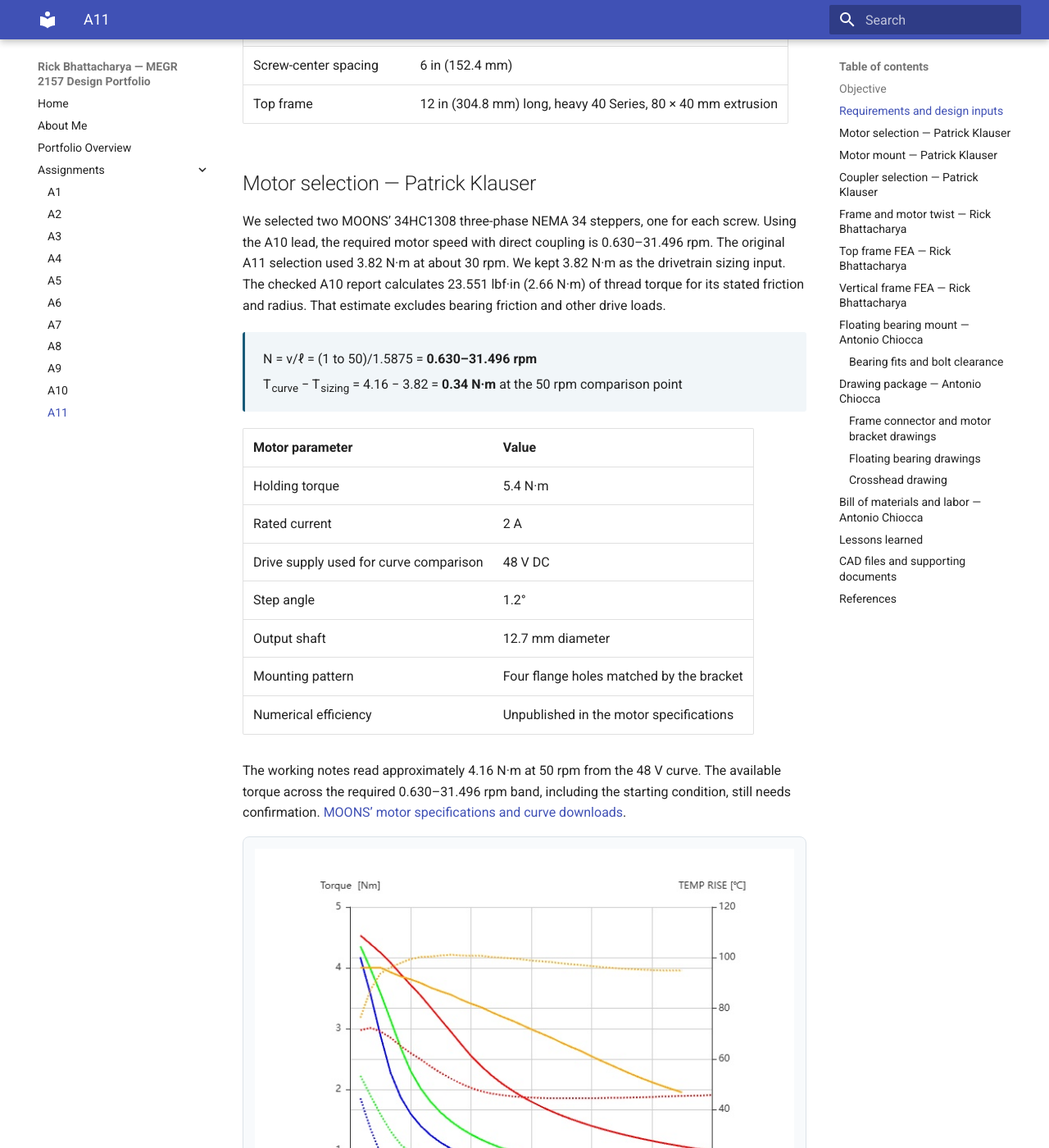
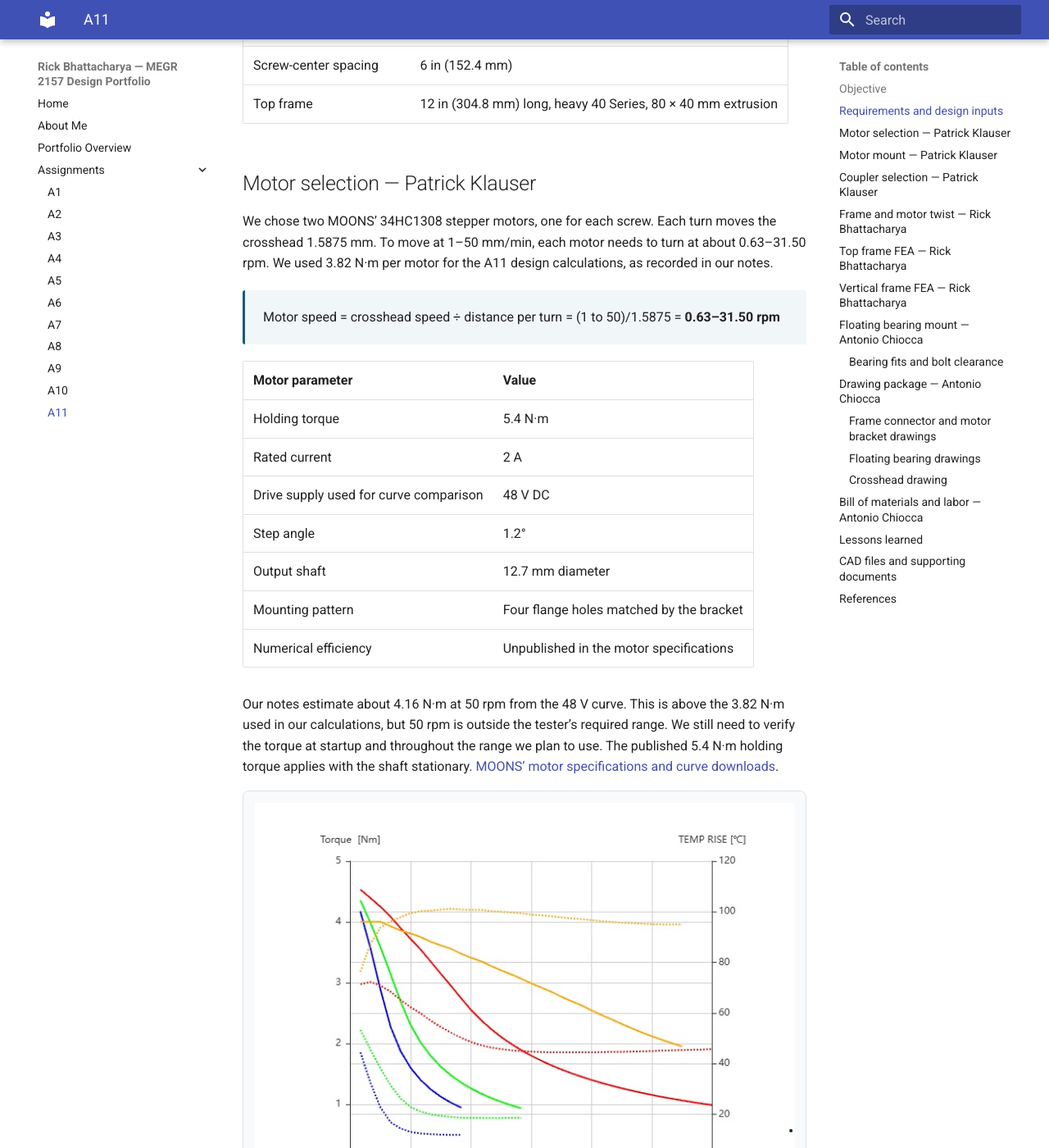
Before and after one commit to sbhatt23uncc/megr2157-portfolio, an MkDocs documentation site: the page built from docs/assignments/a11/index.md, in a window 1280 px wide and 1400 px high, scrolled down 1641 px. Shown: the whole window at 82% size. Built offline with MkDocs 1.6.1 and Material for MkDocs 9.7.7, drawn with Linux system fonts in a browser that asks for light colours; some of the changed text lies outside the part shown.

Commit message:
Clarify and verify A11 calculations

```diff
--- a/docs/assignments/a11/index.md
+++ b/docs/assignments/a11/index.md
@@ -45,11 +45,10 @@ We continued the design of the benchtop tensile tester from A10. We selected mot
 
 ## Motor selection — Patrick Klauser
 
-We selected two MOONS’ 34HC1308 three-phase NEMA 34 steppers, one for each screw. Using the A10 lead, the required motor speed with direct coupling is 0.630–31.496 rpm. The original A11 selection used 3.82 N·m at about 30 rpm. We kept 3.82 N·m as the drivetrain sizing input. The checked A10 report calculates 23.551 lbf·in (2.66 N·m) of thread torque for its stated friction and radius. That estimate excludes bearing friction and other drive loads.
+We chose two MOONS’ 34HC1308 stepper motors, one for each screw. Each turn moves the crosshead 1.5875 mm. To move at 1–50 mm/min, each motor needs to turn at about 0.63–31.50 rpm. We used 3.82 N·m per motor for the A11 design calculations, as recorded in our notes.
 
 <div class="a11-eq">
-N = v/ℓ = (1 to 50)/1.5875 = <strong>0.630–31.496 rpm</strong><br>
-T<sub>curve</sub> − T<sub>sizing</sub> = 4.16 − 3.82 = <strong>0.34 N·m</strong> at the 50 rpm comparison point
+Motor speed = crosshead speed ÷ distance per turn = (1 to 50)/1.5875 = <strong>0.63–31.50 rpm</strong>
 </div>
 
 | Motor parameter | Value |
@@ -62,7 +61,7 @@ T<sub>curve</sub> − T<sub>sizing</sub> = 4.16 − 3.82 = <strong>0.34 N·m</st
 | Mounting pattern | Four flange holes matched by the bracket |
 | Numerical efficiency | Unpublished in the motor specifications |
 
-The working notes read approximately 4.16 N·m at 50 rpm from the 48 V curve. The available torque across the required 0.630–31.496 rpm band, including the starting condition, still needs confirmation. [MOONS’ motor specifications and curve downloads](https://www.moonsindustries.com/p/nema-34-smooth-hybrid-stepper-motors/34hc1308-000004611110015035).
+Our notes estimate about 4.16 N·m at 50 rpm from the 48 V curve. This is above the 3.82 N·m used in our calculations, but 50 rpm is outside the tester’s required range. We still need to verify the torque at startup and throughout the range we plan to use. The published 5.4 N·m holding torque applies with the shaft stationary. [MOONS’ motor specifications and curve downloads](https://www.moonsindustries.com/p/nema-34-smooth-hybrid-stepper-motors/34hc1308-000004611110015035).
 
 <figure class="a11-figure " id="a11-figure-2"><img src="images/motor-curve.jpg" alt="Motor torque and temperature rise versus speed from the team’s working report." loading="lazy"><figcaption><strong>Figure 2.</strong> Motor torque and temperature rise versus speed from the team’s working report. <a href="images/motor-curve.jpg" target="_blank" rel="noopener">Full size</a>.</figcaption></figure>
 
@@ -70,7 +69,7 @@ The working notes read approximately 4.16 N·m at 50 rpm from the 48 V curve. Th
 
 The plate uses nominal 0.125-in (3.175-mm) 1018 cold-rolled steel. The drawing shows a 3.24-in square plate, four Ø0.22-in holes, and 0.25-in offsets to the hole centers. The 80 × 40 mm extrusion allowed the motor and bracket to use one four-bolt pattern after the original 1.5-in square extrusion left no material beneath the motor holes.
 
-**Knowns and unknowns.** Use four M5 fasteners, 3.82 N·m of torque, and the worksheet’s 370 MPa yield assumption with a factor of 4. Solve for the load per bolt and minimum thickness for projected hole bearing.
+We checked how hard each bolt presses against its hole when the motor turns. We assumed the four M5 bolts share the torque equally and used the worksheet’s 370 MPa material strength with a safety factor of 4.
 
 <div class="a11-eq">
 s = (3.24 − 2 × 0.25) × 25.4 = 69.596 mm<br>
@@ -81,7 +80,7 @@ t<sub>min</sub> = F<sub>bolt</sub>/(σ<sub>b,allow</sub>d) = 19.4/[92.5(5)] = <s
 σ<sub>b</sub> = 19.4/[5(3.175)] = <strong>1.22 MPa</strong> at the selected thickness
 </div>
 
-The first worksheet used the bolt-hole radius as the lever arm. This check uses the distance from the motor axis to a bolt center and assumes equal load sharing. Projected hole bearing is one check on plate thickness. Plate bending, alignment and service access also govern the final mount.
+The first worksheet used the radius of a bolt hole. The distance we need is from the center of the motor shaft to the center of a bolt. With that correction, the hole bearing check gives 1.22 MPa for the selected plate. The 0.042 mm result is the minimum from that one check. It does not account for bending or keeping the motor aligned.
 
 <div class="a11-pair"><figure class="a11-figure " id="a11-figure-3"><img src="images/mount-plate.jpg" alt="Motor mount plate." loading="lazy"><figcaption><strong>Figure 3.</strong> Motor mount plate. <a href="images/mount-plate.jpg" target="_blank" rel="noopener">Full size</a>.</figcaption></figure><figure class="a11-figure " id="a11-figure-4"><img src="images/mount-installed.jpg" alt="Motor and mount on the revised top extrusion." loading="lazy"><figcaption><strong>Figure 4.</strong> Motor and mount on the revised top extrusion. <a href="images/mount-installed.jpg" target="_blank" rel="noopener">Full size</a>.</figcaption></figure></div>
 
@@ -106,9 +105,9 @@ The worksheet’s first diameter result was smaller than the bore. Solving the f
 
 ## Frame and motor twist — Rick Bhattacharya
 
-**Knowns and unknowns.** The two motor housings each apply a 5.4 N·m reaction in the assumed same-direction holding case. The beam is 12 in long. In the hand model, the supports act at the beam ends and the screws are centered 6 in apart. Solve for the transverse end reactions and the stresses in the trial connection.
+We used 5.4 N·m per motor for a holding case and assumed both motors twist the top frame in the same direction. In our hand calculation, two sideways forces at the ends balance that twist. We assumed the supports are 12 in apart. The screws are 6 in apart and centered between the supports.
 
-<figure class="a11-figure handwork" id="a11-figure-8"><img src="images/frame-handwork.jpg" alt="Original top-view free-body diagram and corner connection calculations. The full beam length is 12 in and the screws are 6 in apart." loading="lazy"><figcaption><strong>Figure 8.</strong> Original top-view free-body diagram and corner connection calculations. The full beam length is 12 in and the screws are 6 in apart. <a href="images/frame-handwork.jpg" target="_blank" rel="noopener">Full size</a>.</figcaption></figure>
+<figure class="a11-figure handwork" id="a11-figure-8"><img src="images/frame-handwork.jpg" alt="Original top-view sketch and calculations. The center spacing label should read 6 in. The 12 in dimension is the assumed span between supports." loading="lazy"><figcaption><strong>Figure 8.</strong> Original top-view sketch and calculations. The center spacing label should read 6 in. The 12 in dimension is the assumed span between supports. <a href="images/frame-handwork.jpg" target="_blank" rel="noopener">Full size</a>.</figcaption></figure>
 
 <div class="a11-eq">
 ΣF<sub>y</sub> = H<sub>A</sub> − H<sub>B</sub> = 0<br>
@@ -117,7 +116,7 @@ H<sub>A</sub> = H<sub>B</sub> = (T<sub>1</sub> + T<sub>2</sub>)/L = (5.4 + 5.4)/
 H<sub>design</sub> = 4(35.43) = <strong>141.7 N</strong> at each end, opposite directions
 </div>
 
-The trial 40 Series angle uses a 6 × 36 mm section and an M8 bolt. With one bolt in shear on the loaded leg, the smooth-shank area is 50.27 mm². The resulting stresses below already include the safety factor in the applied load.
+To see what the end force means for a bracket, we checked a trial 40 Series angle with a 6 mm thick, 36 mm wide section and one M8 bolt on the loaded leg. We used the bolt’s smooth shank area and the 141.7 N load, which already includes the safety factor of 4.
 
 <div class="a11-eq">
 τ<sub>bolt</sub> = 141.7/50.27 = <strong>2.82 MPa</strong><br>
@@ -125,7 +124,7 @@ The trial 40 Series angle uses a 6 × 36 mm section and an M8 bolt. With one bol
 σ<sub>bending</sub> = 6(141.7e)/[36(6²)] = <strong>0.656e MPa</strong>, e in mm
 </div>
 
-The [80/20 40-4302](https://8020.net/40-4302.html) is the comparison connector for this calculation. The modeled connector has its own drawing. Its final check still needs the installed load offset, actual contact and bolt load path, and the T-slot hardware capacities.
+These numbers apply to the trial [80/20 40-4302 angle](https://8020.net/40-4302.html). We drew a different connector for the assembly. To check that connector, we still need its loading dimensions and the capacity of the actual bolts and T-slot hardware.
 
 <figure class="a11-figure " id="a11-figure-9"><img src="images/frame-bracket.jpg" alt="CAD view of the modeled top-to-upright connector." loading="lazy"><figcaption><strong>Figure 9.</strong> CAD view of the modeled top-to-upright connector. <a href="images/frame-bracket.jpg" target="_blank" rel="noopener">Full size</a>.</figcaption></figure>
 
@@ -137,7 +136,7 @@ The study represents the top beam restrained at the ends and loaded at the screw
 |---|---:|
 | Maximum von Mises stress shown on plot | 20.536 MPa |
 | Maximum displacement magnitude shown on plot | 0.012 mm |
-| Safety factor reported in working notes | About 13 |
+| Safety factor recorded in the notes | About 13; exact value not visible on the plot |
 
 <figure class="a11-figure " id="a11-figure-10"><img src="images/fea-setup.jpg" alt="Top extrusion and the screw and bracket interface locations used in the study." loading="lazy"><figcaption><strong>Figure 10.</strong> Top extrusion and the screw and bracket interface locations used in the study. <a href="images/fea-setup.jpg" target="_blank" rel="noopener">Full size</a>.</figcaption></figure>
 
@@ -149,7 +148,7 @@ The displacement magnitude is highest near midspan. A hole in the region marked
 
 ## Vertical frame FEA — Rick Bhattacharya
 
-The symmetric hand model gives 1,000 N of axial compression per upright and 35.43 N of transverse load at each upright from the holding-torque case. The transverse reactions point in opposite directions. A separate upright simulation and the two mesh refinements are still pending.
+For the upright study, our hand calculations give 1,000 N downward per upright under symmetric loading. The motor twist also gives a sideways load of 35.43 N at each upright, in opposite directions, using the assumed 12 in span. We have no upright simulation results to report.
 
 ## Floating bearing mount — Antonio Chiocca
 
```
Also changed, not shown: 1 other file.
